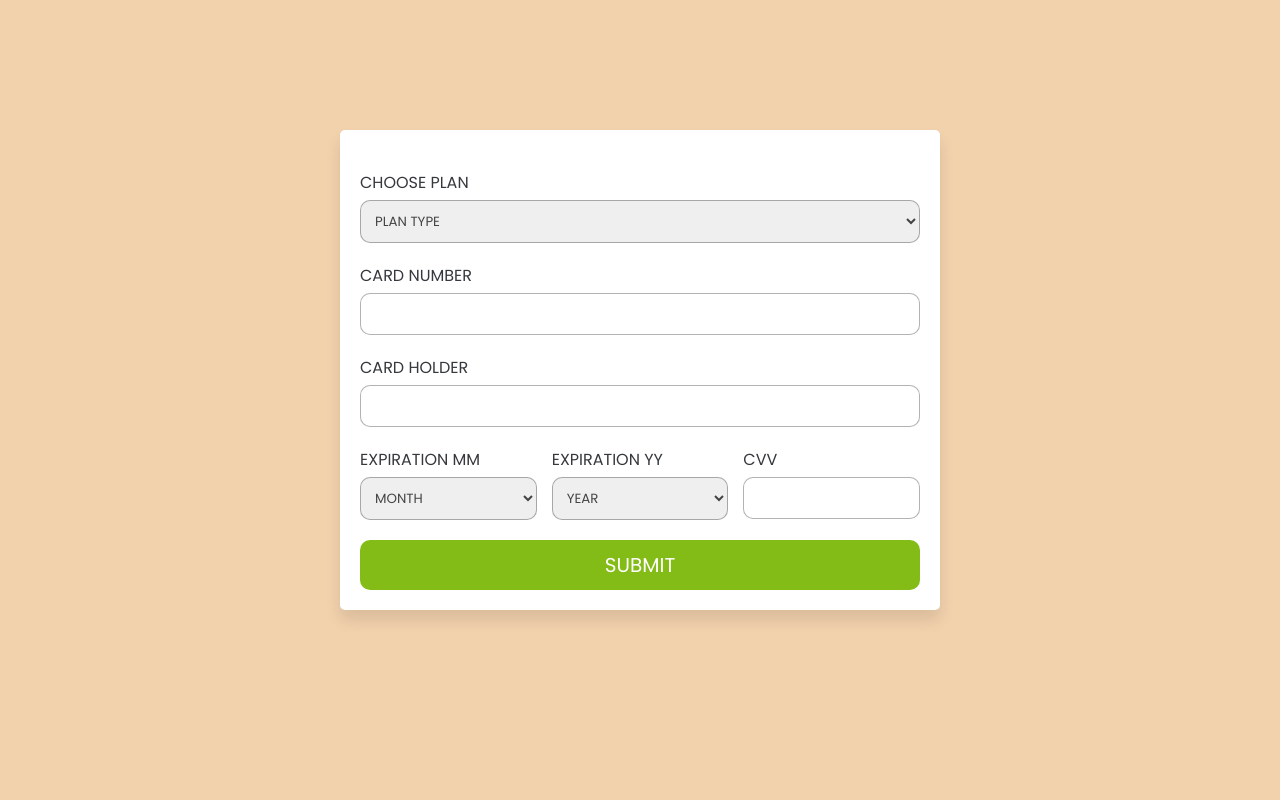
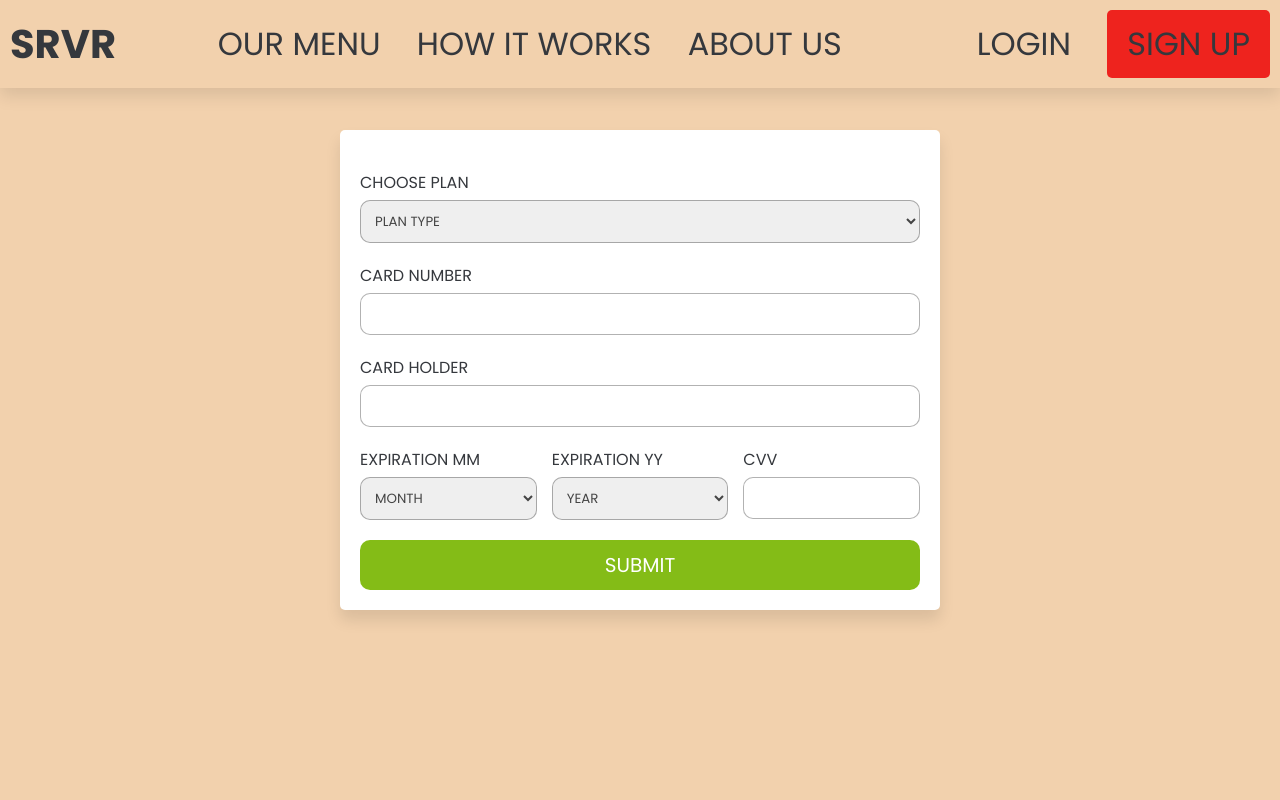
Before and after one commit to alexp230/SRVR-CS499-FinalProject, a Flask app: template templates/paymentform.html in a window 1280 px wide. Run offline with Flask 3, Linux system fonts and the light colour scheme; the template is opened without the code that fills it, so the values that code supplies are empty.

Commit message:
centered navbar options

```diff
--- a/static/styles.css
+++ b/static/styles.css
@@ -43,7 +43,7 @@ header {
   z-index: 1000;
   display: flex;
   align-items: center;
-  justify-content: space-between;
+  justify-content: center;
   background: var(--tan);
   padding: 2rem 9%;
   box-shadow: 0 0.5rem 1rem rgba(0, 0, 0, 0.1);
@@ -83,13 +83,14 @@ header .navbar a:hover{
 
 /* our menu, how it works, about us */
 .center-section {
+  display: inline-block;
   text-align: center;
   margin: 0 auto;
 }
 
 /* log in and sign up */
 .right-section {
-  margin-left: auto;
+  margin-left: 4.5rem;
 }
 
 .login{
--- a/templates/paymentform.html
+++ b/templates/paymentform.html
@@ -7,6 +7,28 @@
     <title>PaymentForm</title>
 </head>
 <body>
+    <!--navbar-->
+    <header>
+        <div class="left-section">
+            <a href="main.html" class="logo">SRVR<i class="bi bi-badge-tm"></i></a>
+        </div>
+
+        <div class="center-section">
+            <nav class="navbar">
+                <a href="ourmenu.html">Our Menu</a>
+                <a href="howitworks.html">How it Works</a>
+                <a href="aboutus.html">About Us</a>
+            </nav>
+        </div>
+
+        <div class="right-section">
+            <nav class="navbar">
+                <a href="{{url_for('login')}}">Login</a>
+                <a href="{{url_for('signup')}}" class="signup-button">Sign Up</a>
+            </nav>
+        </div>
+    </header>
+    <!--end navbar-->
     <div class="paycontainer">
         <form action="">
             <div class="flexBox">
```
